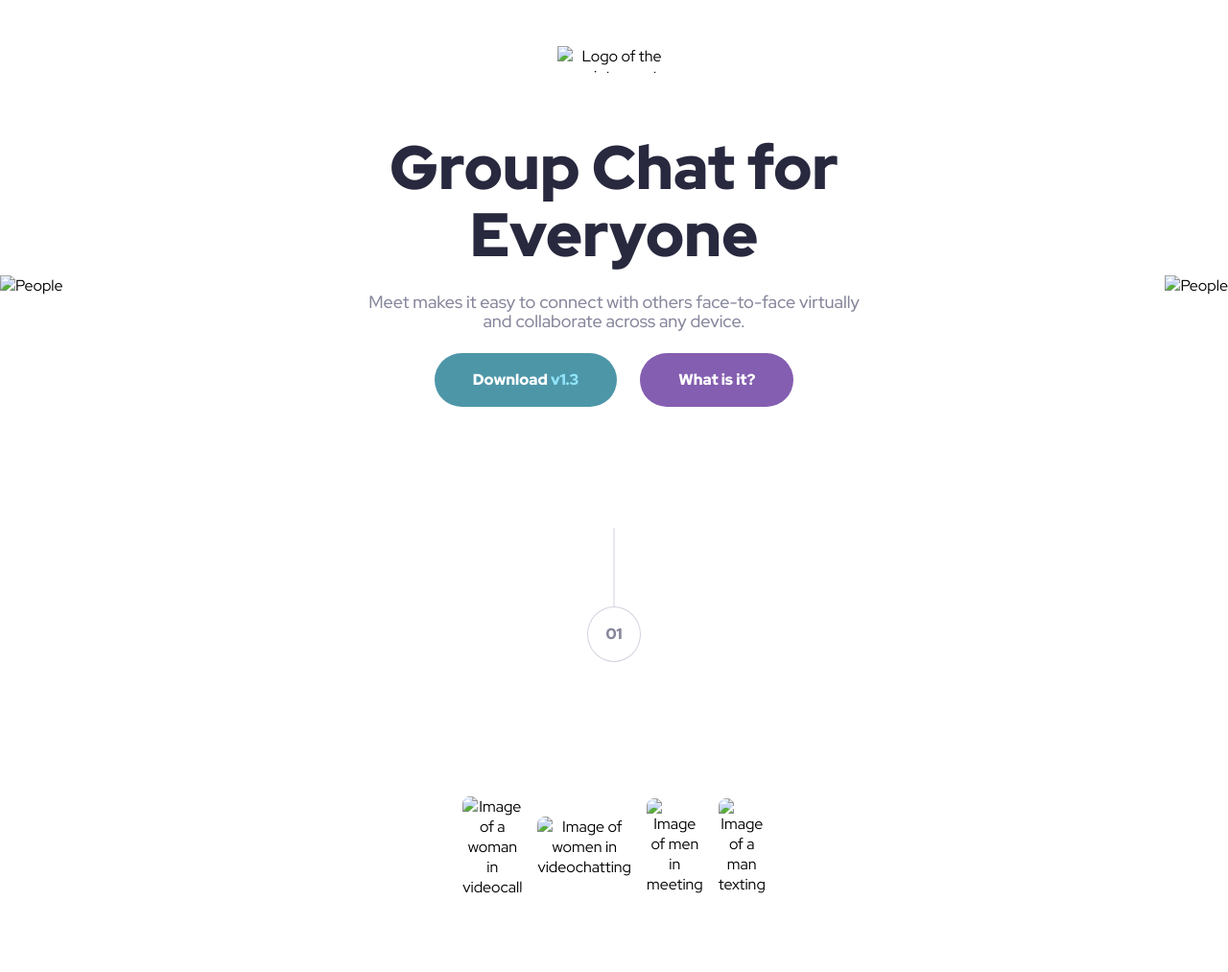
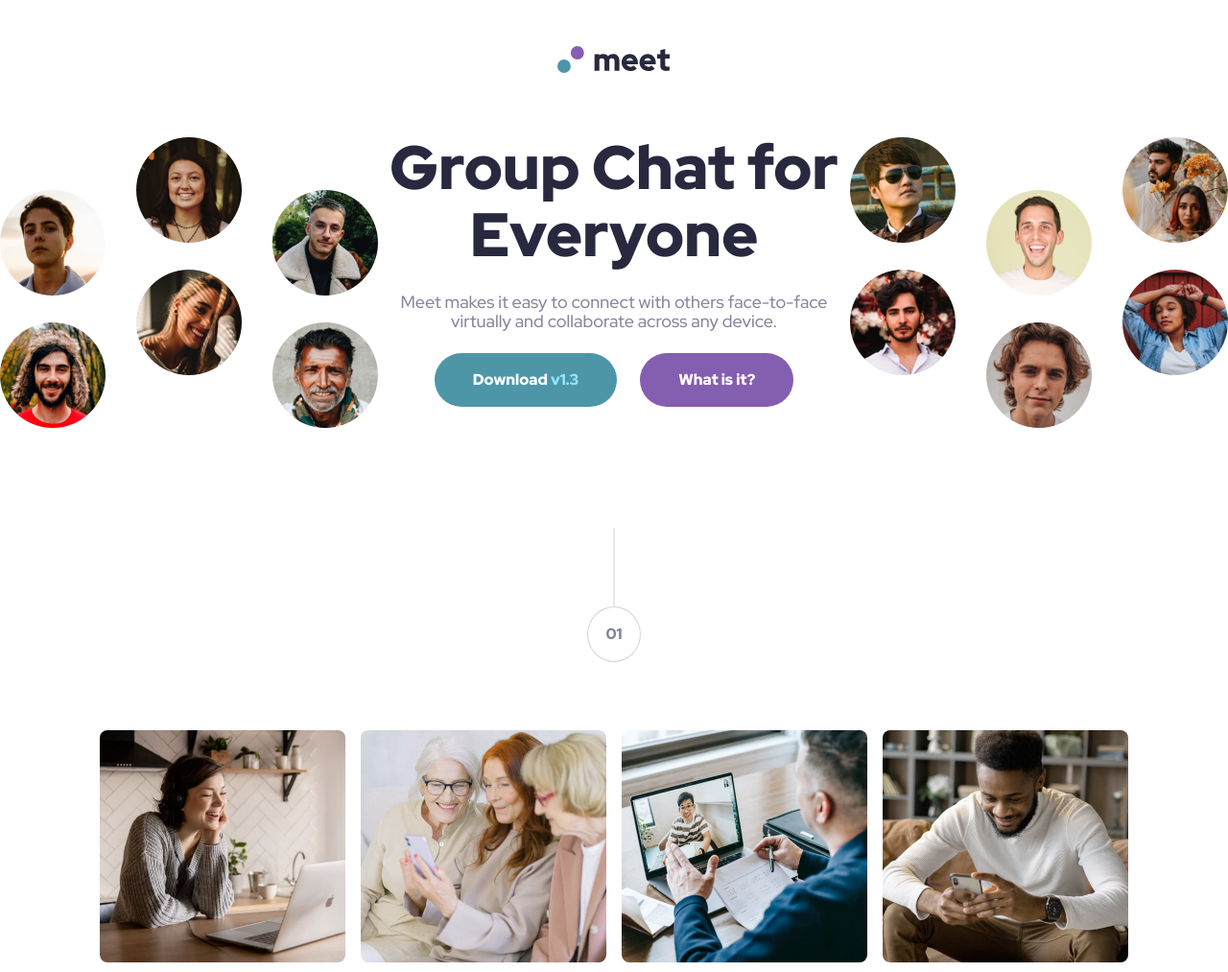
Before and after one commit to walidtechdev/meet-landing-page, a plain HTML site: page index.html in a window 1280 px wide. Shown: the top 1013 px of the page at 96% size. Drawn offline with Linux system fonts and the light colour scheme.

Commit message:
Correction errors of img

```diff
--- a/index.html
+++ b/index.html
@@ -14,7 +14,7 @@
       rel="icon"
       type="image/png"
       sizes="32x32"
-      href="./assets/favicon-32x32.png"
+      href="starter-code/assets/favicon-32x32.png"
     />
 
     <title>Frontend Mentor | Meet landing page</title>
@@ -22,7 +22,7 @@
   <body>
     <header>
       <img
-        src="assets/logo.svg"
+        src="starter-code/assets/logo.svg"
         alt="Logo of the society meet"
         class="site__logo"
       />
@@ -30,10 +30,16 @@
     <main>
       <section class="hero-cta">
         <figure class="hero__img hero__img--mobile">
-          <img src="assets/tablet/image-hero.png" alt="Icon of people" />
+          <img
+            src="starter-code/assets/tablet/image-hero.png"
+            alt="Icon of people"
+          />
         </figure>
         <figure class="hero__img hero__img--left">
-          <img src="assets/desktop/image-hero-left.png" alt="People" />
+          <img
+            src="starter-code/assets/desktop/image-hero-left.png"
+            alt="People"
+          />
         </figure>
         <div class="hero__content">
           <h1 class="hero__title">Group Chat for Everyone</h1>
@@ -52,7 +58,10 @@
           </div>
         </div>
         <figure class="hero__img hero__img--right">
-          <img src="assets/desktop/image-hero-right.png" alt="People" />
+          <img
+            src="starter-code/assets/desktop/image-hero-right.png"
+            alt="People"
+          />
         </figure>
       </section>
       <section class="main-cta">
@@ -61,19 +70,19 @@
         </div>
         <div class="main__img">
           <img
-            src="assets/desktop/image-woman-in-videocall.jpg"
+            src="starter-code/assets/desktop/image-woman-in-videocall.jpg"
             alt="Image of a woman in videocall"
           />
           <img
-            src="assets/desktop/image-women-videochatting.jpg"
+            src="starter-code/assets/desktop/image-women-videochatting.jpg"
             alt="Image of women in videochatting"
           />
           <img
-            src="assets/desktop/image-men-in-meeting.jpg"
+            src="starter-code/assets/desktop/image-men-in-meeting.jpg"
             alt="Image of men in meeting"
           />
           <img
-            src="assets/desktop/image-man-texting.jpg"
+            src="starter-code/assets/desktop/image-man-texting.jpg"
             alt="Image of a man texting"
           />
         </div>
--- a/style.css
+++ b/style.css
@@ -351,7 +351,7 @@ body {
     font-size: var(--font-size-tb-md);
   }
   .footer-cta {
-    background-image: url(assets/tablet/image-footer.jpg);
+    background-image: url(starter-code/assets/tablet/image-footer.jpg);
     background-size: 100% 320px;
     background-position: bottom center;
     background-repeat: no-repeat;
@@ -430,7 +430,7 @@ body {
     font-size: var(--font-size-md);
   }
   .footer-cta {
-    background-image: url(assets/desktop/image-footer.jpg);
+    background-image: url(starter-code/assets/desktop/image-footer.jpg);
     flex-shrink: 0;
     align-items: center;
     justify-content: center;
```
